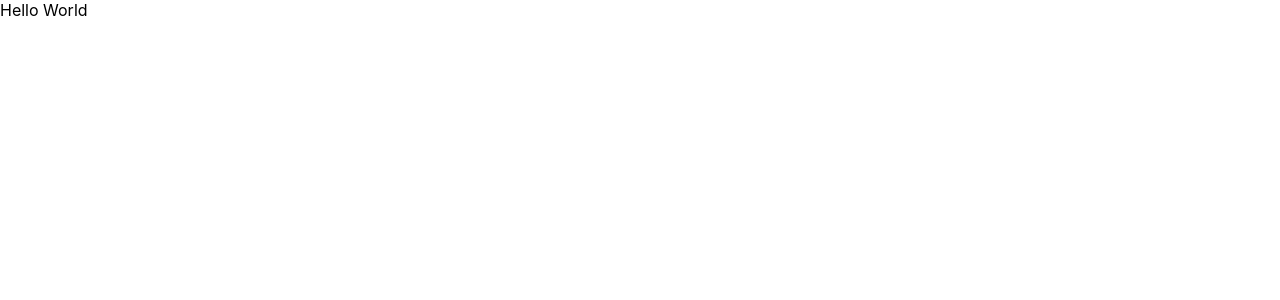
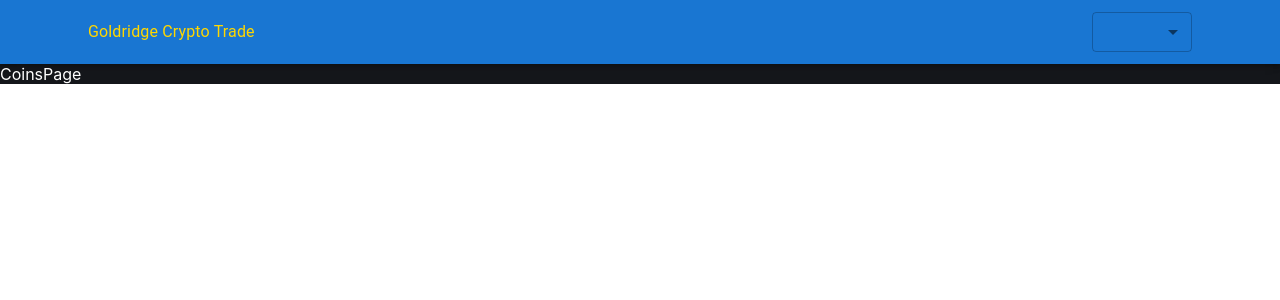
Before and after one commit to kevinmbuicode/Crypto-Trade, a React (Create React App) app in the folder crypto-trade-watch/: page /coins/1 in a window 1280 px wide. Shown: the top 300 px of the page. Built offline with nearby package versions, Linux system fonts and the light colour scheme.

Commit message:
created Header Component, used App.css to style

```diff
--- a/crypto-trade-watch/package.json
+++ b/crypto-trade-watch/package.json
@@ -3,12 +3,18 @@
   "version": "0.1.0",
   "private": true,
   "dependencies": {
+    "@emotion/react": "^11.10.0",
+    "@emotion/styled": "^11.10.0",
+    "@mui/material": "^5.9.3",
+    "@mui/styled-engine-sc": "^5.9.3",
     "@testing-library/jest-dom": "^5.16.5",
     "@testing-library/react": "^13.3.0",
     "@testing-library/user-event": "^13.5.0",
     "react": "^18.2.0",
     "react-dom": "^18.2.0",
+    "react-router-dom": "^6.3.0",
     "react-scripts": "5.0.1",
+    "styled-components": "^5.3.5",
     "web-vitals": "^2.1.4"
   },
   "scripts": {
--- a/crypto-trade-watch/src/App.css
+++ b/crypto-trade-watch/src/App.css
@@ -0,0 +1,25 @@
+@import url('https://fonts.googleapis.com/css2?family=Inter:wght@200;400;600;700&display=swap');
+
+
+*{
+    margin: 0;
+    padding: 0;
+}
+
+a {
+    text-decoration: none;
+    color: gold;
+}
+
+.App{
+    background-color: #14161a;
+    color: white;
+}
+
+.Header-Typography{
+    flex: 1;
+    color: gold;
+    font-family: 'Roboto';
+    font-weight: bold;
+    cursor: pointer;
+}
--- a/crypto-trade-watch/src/App.js
+++ b/crypto-trade-watch/src/App.js
@@ -1,10 +1,21 @@
+import { BrowserRouter, Routes, Route } from 'react-router-dom';
 import './App.css';
+import Header from './components/Header';
+import CoinsPage from './Pages/CoinsPage';
+import HomePage from './Pages/HomePage';
 
 function App() {
+
   return (
-    <div className="App">
-      Hello World
-    </div>
+    <BrowserRouter>
+      <div className="App">
+        <Header/>
+        <Routes>
+          <Route path='/' element={<HomePage/>}/>
+          <Route path='/coins/:id' element={<CoinsPage/>}/>
+        </Routes>
+      </div>
+    </BrowserRouter>
   );
 }
 
--- /dev/null
+++ b/crypto-trade-watch/src/Pages/CoinsPage.js
@@ -0,0 +1,9 @@
+import React from 'react'
+
+const CoinsPage = () => {
+  return (
+    <div>CoinsPage</div>
+  )
+}
+
+export default CoinsPage;
--- /dev/null
+++ b/crypto-trade-watch/src/Pages/HomePage.js
@@ -0,0 +1,10 @@
+import React from 'react'
+
+const HomePage = () => {
+
+  return (
+    <div>HomePage</div>
+  )
+}
+
+export default HomePage;
--- /dev/null
+++ b/crypto-trade-watch/src/components/Header.js
@@ -0,0 +1,32 @@
+import { AppBar, MenuItem, Select, Toolbar, Typography } from '@mui/material';
+import { Container } from '@mui/system';
+import '../App.css';
+import React from 'react';
+
+
+const Header = () => {
+
+
+    return(
+        <AppBar position='static'>
+            <Container>
+                <Toolbar>
+                    <Typography className="Header-Typography">
+                        Goldridge Crypto Trade
+                    </Typography>
+                    <Select variant='outlined'
+                            style={{
+                                width: 100,
+                                marginLeft: 20,
+                                height: 40,
+                    }}>
+                        <MenuItem value={"USD"}>USD</MenuItem>
+                        <MenuItem value={"KSH"}>Ksh</MenuItem>
+                    </Select>
+                </Toolbar>
+            </Container>
+        </AppBar>
+    )
+}
+
+export default Header;
```
Also changed, not shown: 1 other file (tests, documents, lock files or other folders).
